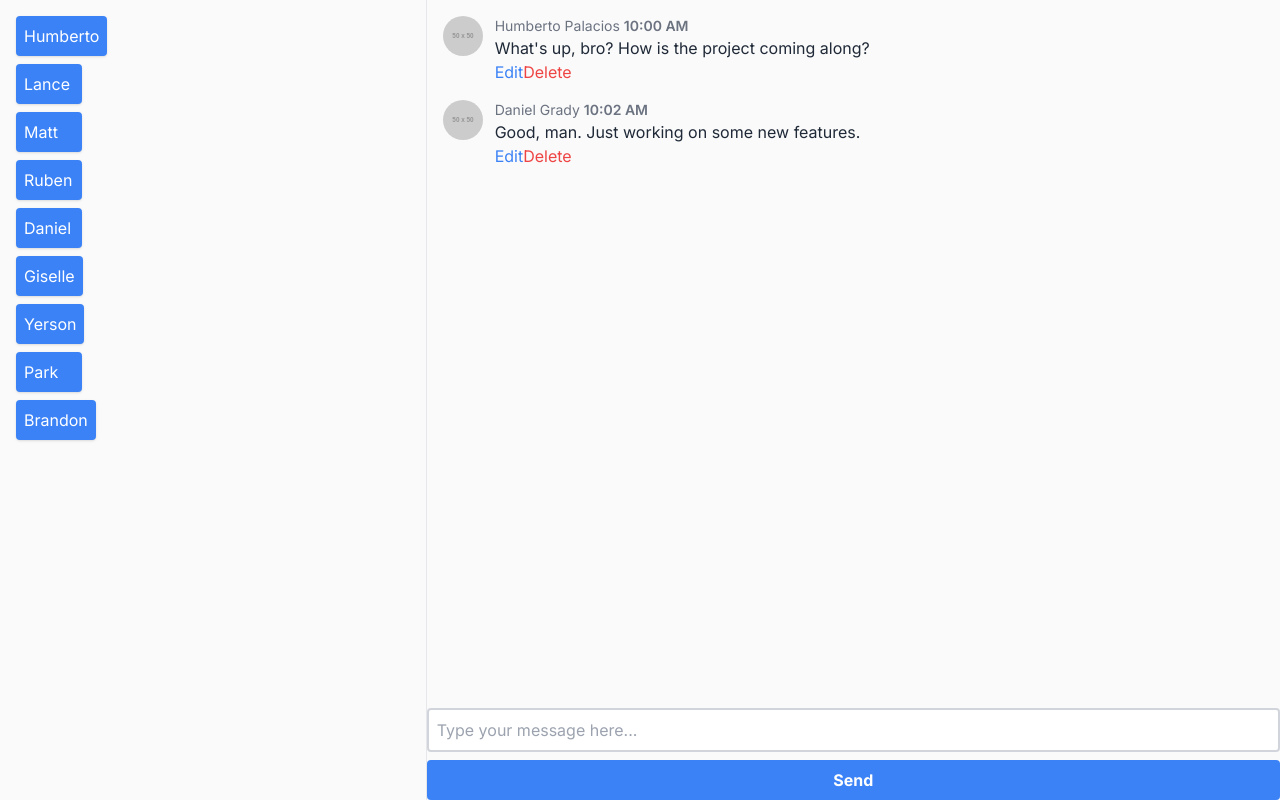
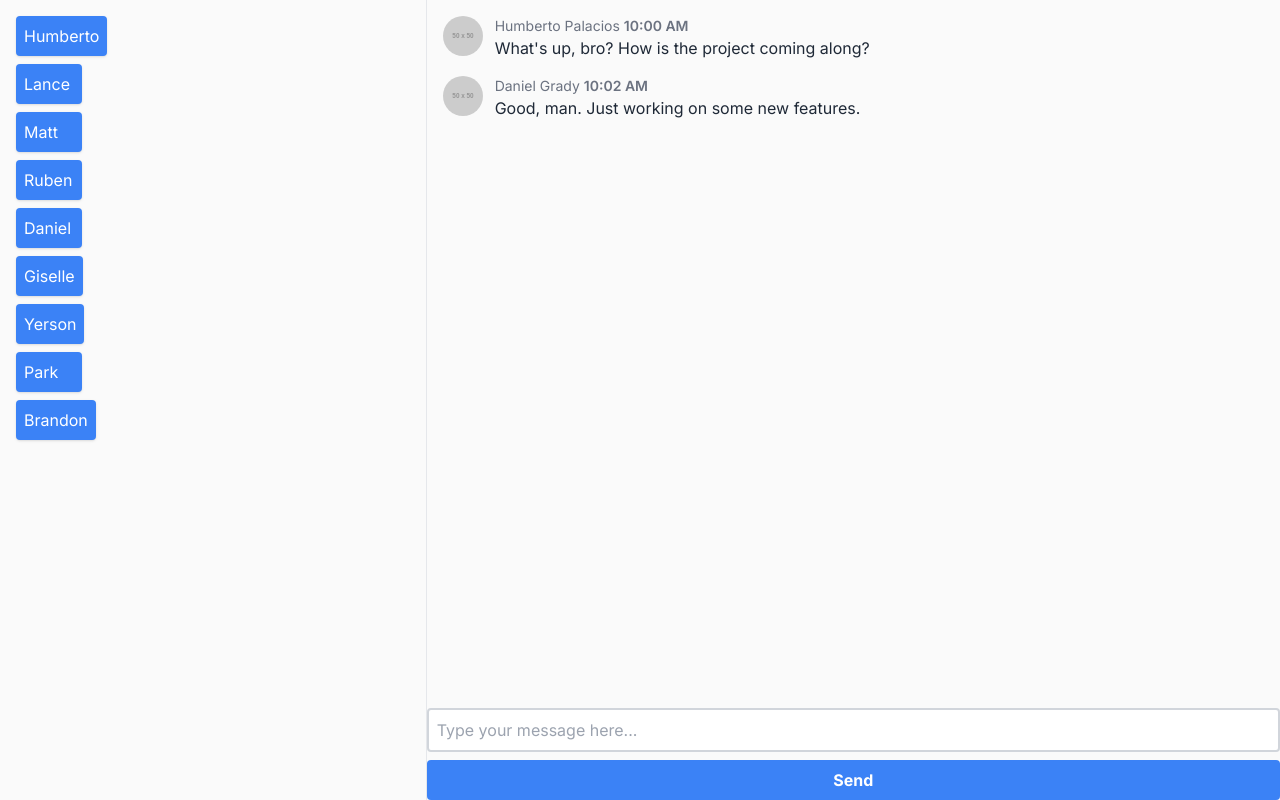
Before and after one commit to Blue-Ocean-MCSPA/link-learning, a Next.js app: page / in a window 1280 px wide. Built offline with nearby package versions, Linux system fonts and the light colour scheme.

Commit message:
new features

```diff
--- a/app/components/messages.jsx
+++ b/app/components/messages.jsx
@@ -7,7 +7,7 @@ const Messages = ({ className }) => { // Accept className as a prop
   const containerClass = `flex h-screen ${className}`;
 
   return (
-    <div className={containerClass}> {/* Use the computed class name */}
+    <div className={containerClass}>
       <div className="w-1/3 border-r border-gray-200 overflow-auto">
         <Users />
       </div>
--- a/app/components/messagethread.jsx
+++ b/app/components/messagethread.jsx
@@ -8,22 +8,38 @@ const MessageThread = () => {
       user: "Humberto Palacios",
       avatar: "https://via.placeholder.com/50",
       timestamp: "10:00 AM",
-      text: "What's up, bro? How is the project coming along?"
+      text: "What's up, bro? How is the project coming along?",
+      edited: false,
+      editedTimestamp: null
     },
     {
       id: 2,
       user: "Daniel Grady",
       avatar: "https://via.placeholder.com/50",
       timestamp: "10:02 AM",
-      text: "Good, man. Just working on some new features."
+      text: "Good, man. Just working on some new features.",
+      edited: false,
+      editedTimestamp: null
     },
   ]);
 
-  // State for the new message input
   const [newMessage, setNewMessage] = useState('');
-
   const [editingId, setEditingId] = useState(null);
   const [editMessageText, setEditMessageText] = useState('');
+  const [hoveredMessageId, setHoveredMessageId] = useState(null); // New state for tracking hovered message
+  const [showOptionsId, setShowOptionsId] = useState(null); // New state to track which message's options to show
+
+  const handleMouseEnter = (id) => {
+    setHoveredMessageId(id);
+  };
+
+  const handleMouseLeave = () => {
+    setHoveredMessageId(null);
+  };
+
+  const handleIconClick = (id) => {
+    setShowOptionsId(showOptionsId === id ? null : id); // Toggle options display for the clicked message
+  };
 
   // Function to handle adding a new message
   const handleAddMessage = () => {
@@ -32,7 +48,7 @@ const MessageThread = () => {
       id: nextId, // Generate a unique ID for the new message
       user: "Your Name", // Static user name for demonstration, can be dynamic
       avatar: "https://via.placeholder.com/50", // Static avatar for demonstration, can be dynamic
-      timestamp: new Date().toLocaleTimeString([], {hour: '2-digit', minute:'2-digit'}), // Current time as timestamp
+      timestamp: new Date().toLocaleTimeString([], { hour: '2-digit', minute: '2-digit' }), // Current time as timestamp
       text: newMessage // Message text from input
     };
 
@@ -52,9 +68,10 @@ const MessageThread = () => {
   };
 
   const handleEditSubmit = (id) => {
+    const now = new Date();
     setMessages(messages.map(message => {
       if (message.id === id) {
-        return { ...message, text: editMessageText };
+        return { ...message, text: editMessageText, edited: true, editedTimestamp: now.toISOString() };
       }
       return message;
     }));
@@ -71,29 +88,68 @@ const MessageThread = () => {
     <div className="flex flex-col h-screen">
       <div className="flex flex-col space-y-4 p-4 overflow-auto">
         {messages.map(message => (
-          <div key={message.id} className="flex space-x-3">
+          <div
+            key={message.id}
+            className="flex flex-col space-y-2 relative"
+            onMouseEnter={() => handleMouseEnter(message.id)}
+            onMouseLeave={handleMouseLeave}
+          >
+            <div className="flex space-x-3">
               <img src={message.avatar} alt={`${message.user}'s avatar`} className="w-10 h-10 rounded-full" />
-            <div>
+              <div className="flex-1">
                 <div className="text-sm text-gray-500">
                   {message.user} <span className="font-semibold">{message.timestamp}</span>
+                  {message.edited && (
+                    <span title={`Edited: ${new Date(message.editedTimestamp).toLocaleString()}`} className="text-xs text-gray-500">
+                      (Edited)
+                    </span>
+                  )}
                 </div>
                 {editingId === message.id ? (
                   <input
                     type="text"
                     value={editMessageText}
                     onChange={(e) => setEditMessageText(e.target.value)}
-                  className="border-2 border-gray-300 rounded p-2 mr-2 w-full text-black"
+                    className="border-2 border-gray-300 rounded p-2 w-1/2"
                   />
                 ) : (
                   <div className="text-gray-800">{message.text}</div>
                 )}
+              </div>
+            </div>
+            {hoveredMessageId === message.id && (
+              <div className="absolute top-0 right-0 p-2">
+                <button
+                  onClick={() => handleIconClick(message.id)}
+                  className="text-gray-500 hover:text-black"
+                >
+                  &#x2630; {/* Hamburger icon */}
+                </button>
+              </div>
+            )}
+            {showOptionsId === message.id && (
+              <div className="flex justify-end space-x-2">
                 {editingId === message.id ? (
-                <button onClick={() => handleEditSubmit(message.id)} className="text-blue-500">Submit</button>
+                  <>
+                    <button onClick={() => handleEditSubmit(message.id)} className="text-green-500">
+                      &#10003; {/* Check mark for submit */}
+                    </button>
+                    <button onClick={() => setEditingId(null)} className="text-red-500">
+                      &#10005; {/* X-mark for cancel */}
+                    </button>
+                  </>
                 ) : (
-                <button onClick={() => handleEditStart(message.id)} className="text-blue-500">Edit</button>
+                  <>
+                    <button onClick={() => handleEditStart(message.id)} className="text-blue-500">
+                      &#x270E; {/* Pencil icon for edit */}
+                    </button>
+                    <button onClick={() => handleDeleteMessage(message.id)} className="text-red-500">
+                      &#x1F5D1; {/* Trash icon for delete */}
+                    </button>
+                  </>
                 )}
-              <button onClick={() => handleDeleteMessage(message.id)} className="text-red-500">Delete</button>
               </div>
+            )}
           </div>
         ))}
       </div>
--- a/app/page.js
+++ b/app/page.js
@@ -1,6 +1,5 @@
 'use client';
 import Messages from "./components/messages.jsx";
-
 import './styles.css';
 
 export default function Home() {
```
Lines whose indentation alone changed are shown as unchanged.
